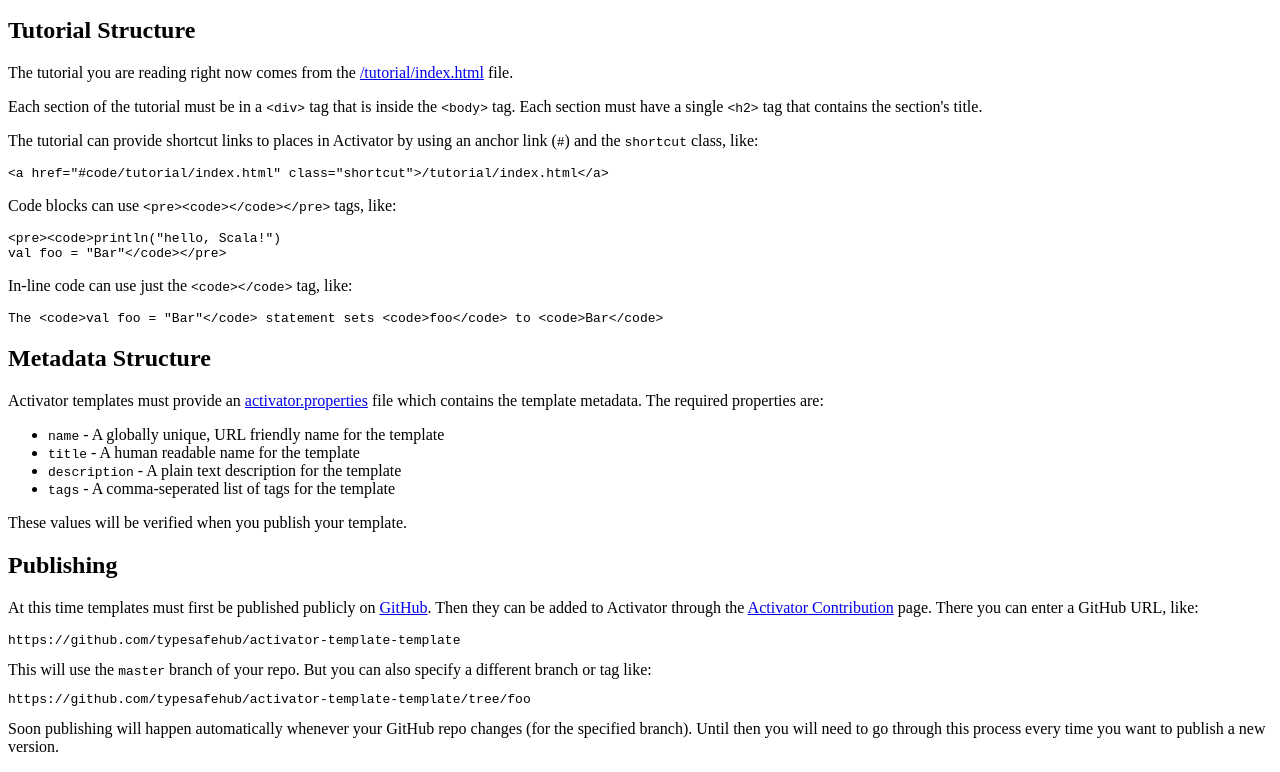
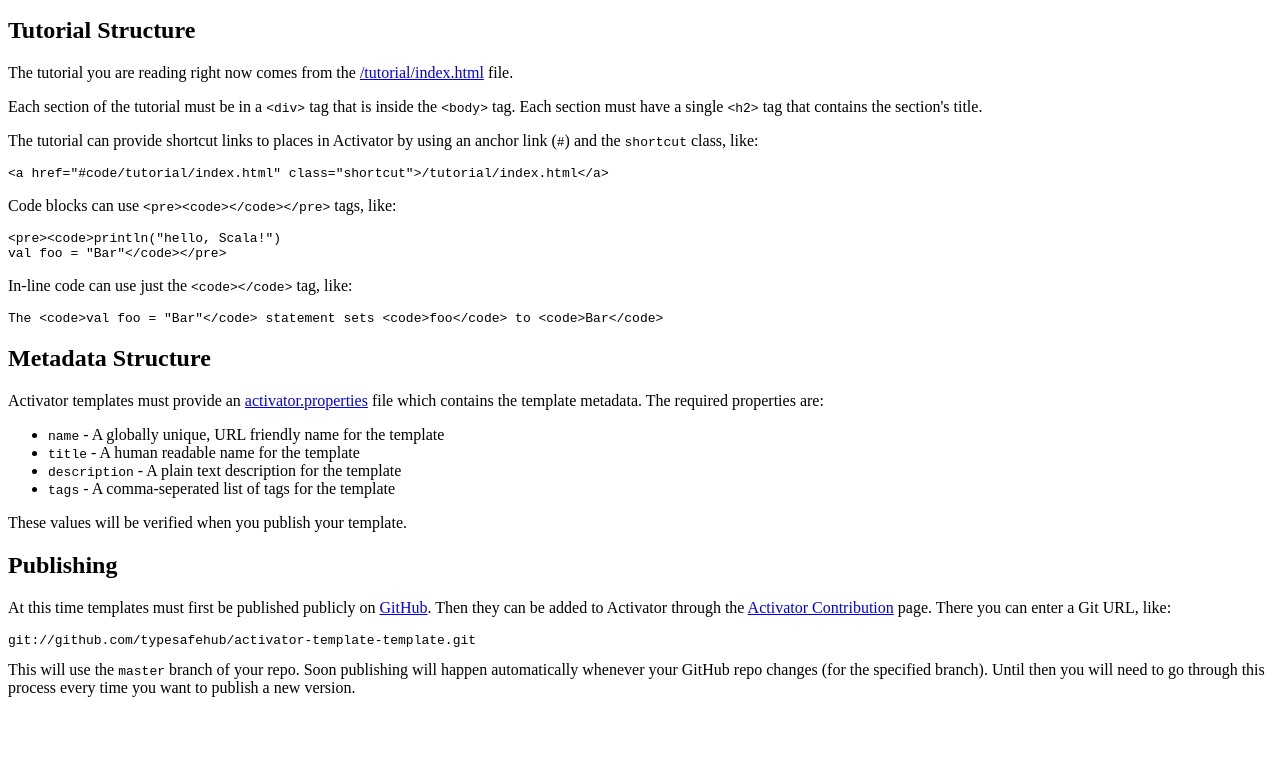
Before and after one commit to typesafehub/activator-template-template, a plain HTML site: page tutorial/index.html in a window 1280 px wide. Shown: the part 576-1348 px from the top of the page. After the commit the page ends 1289 px from the top, so only its background shows below. Drawn offline with Linux system fonts and the light colour scheme.

Commit message:
fix tutorial instructions

```diff
--- a/tutorial/index.html
+++ b/tutorial/index.html
@@ -91,10 +91,9 @@
     <h2>Publishing</h2>
 
     <p>
-        At this time templates must first be published publicly on <a href="http://github.com" target="_blank">GitHub</a>.  Then they can be added to Activator through the <a href="http://typesafe.com/activator/contibute" target="_blank">Activator Contribution</a> page.  There you can enter a GitHub URL, like:
-        <pre><code>https://github.com/typesafehub/activator-template-template</code></pre>
-        This will use the <code>master</code> branch of your repo.  But you can also specify a different branch or tag like:
-        <pre><code>https://github.com/typesafehub/activator-template-template/tree/foo</code></pre>
+        At this time templates must first be published publicly on <a href="http://github.com" target="_blank">GitHub</a>.  Then they can be added to Activator through the <a href="http://typesafe.com/activator/template/contribute" target="_blank">Activator Contribution</a> page.  There you can enter a Git URL, like:
+        <pre><code>git://github.com/typesafehub/activator-template-template.git</code></pre>
+        This will use the <code>master</code> branch of your repo.
         Soon publishing will happen automatically whenever your GitHub repo changes (for the specified branch).  Until then you will need to go through this process every time you want to publish a new version.
     </p>
 </div>
```
